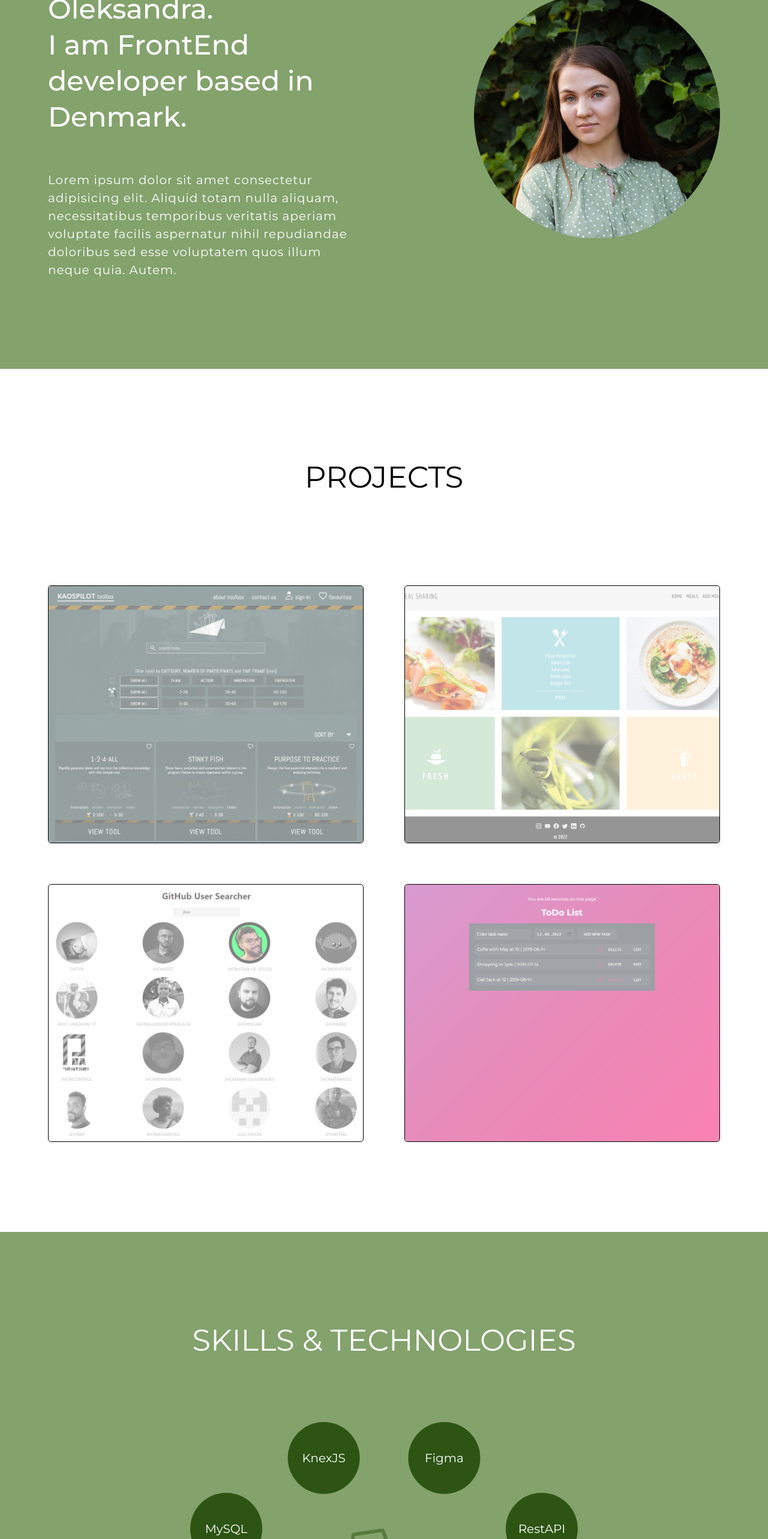
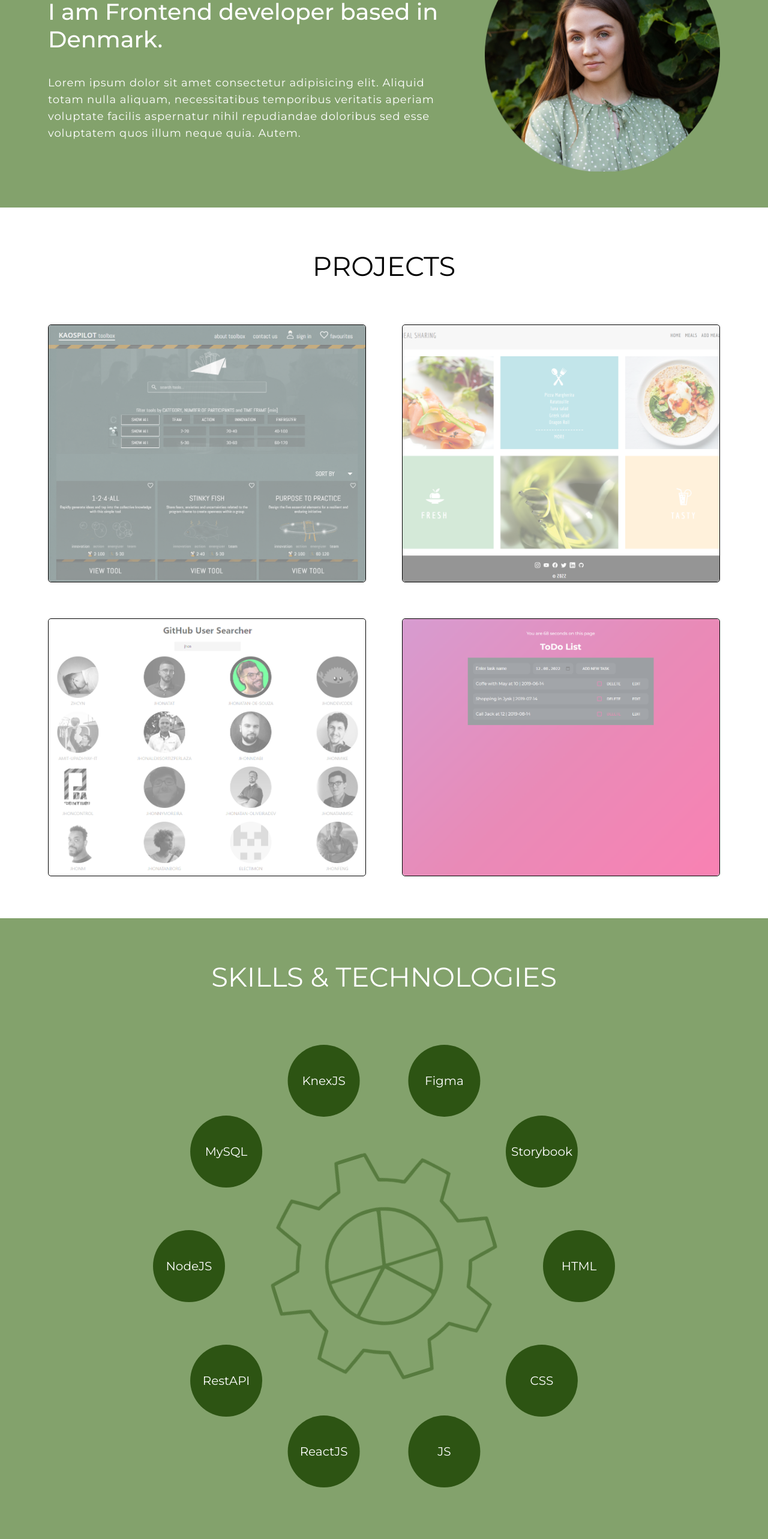
Before and after one commit to oleksandra-lavryk/oleksandra-lavryk-portfolio, a React (Create React App) app in the folder oleksandra-lavryk-portfolio/: page / in a window 1280 px wide. Shown: the part 220-2786 px from the top of the page at 60% size. Built offline with nearby package versions, Linux system fonts and the light colour scheme.

Commit message:
skill items css fixed

```diff
--- a/oleksandra-lavryk-portfolio/package.json
+++ b/oleksandra-lavryk-portfolio/package.json
@@ -9,6 +9,7 @@
     "react": "^18.2.0",
     "react-dom": "^18.2.0",
     "react-scripts": "5.0.1",
+    "styled-components": "^5.3.5",
     "web-vitals": "^2.1.4"
   },
   "scripts": {
--- a/oleksandra-lavryk-portfolio/src/components/About/About.css
+++ b/oleksandra-lavryk-portfolio/src/components/About/About.css
@@ -1,16 +1,16 @@
 #about-section {
-  padding-top: 85px;
-  padding-bottom: 150px;
+  padding: 55px 0;
   background-color: #83A26C;
 }
 
 #about-section>.container {
   display: flex;
   align-items: center;
+  justify-content: space-between;
 }
 
 .about-text {
-  max-width: 1050px;
+  width: 60%;
   text-align: left;
   color: #ffffff;
 }
@@ -24,5 +24,18 @@
 }
 
 .about-photo {
-  margin-left: 200px;
+  width: 35%;
 }
+
+.about-photo img {
+  margin: auto;
+  max-width: 100%;
+}
+
+@media screen and (max-width: 1599px) {
+  .about-text p {
+    margin-top: 35px;
+    font-size: 18px;
+    line-height: 28px;
+  }
+}
--- a/oleksandra-lavryk-portfolio/src/components/About/About.jsx
+++ b/oleksandra-lavryk-portfolio/src/components/About/About.jsx
@@ -6,7 +6,7 @@ export default function About() {
       <div className="container">
         <div className="about-text">
           <h3>Hi, My name is Oleksandra.</h3>
-          <h3>I am FrontEnd developer based in Denmark.</h3>
+          <h3>I am Frontend developer based in Denmark.</h3>
           <p>
             Lorem ipsum dolor sit amet consectetur adipisicing elit. Aliquid
             totam nulla aliquam, necessitatibus temporibus veritatis aperiam
--- a/oleksandra-lavryk-portfolio/src/components/Contacts/Contacts.css
+++ b/oleksandra-lavryk-portfolio/src/components/Contacts/Contacts.css
@@ -1,5 +1,5 @@
 #contacts-section {
-  padding: 150px 0;
+  padding: 100px 0;
   background-color: #2D5413;
   color: #ffffff;
 }
@@ -28,3 +28,9 @@
 .contacts-social-icons a:hover>img {
   filter: invert(1);
 }
+
+@media screen and (max-width: 1599px) {
+  #contacts-section {
+    padding: 70px 0;
+  }
+}
--- a/oleksandra-lavryk-portfolio/src/components/Education/Education.css
+++ b/oleksandra-lavryk-portfolio/src/components/Education/Education.css
@@ -1,8 +1,9 @@
 #education-section {
-  padding-bottom: 150px;
+  padding-bottom: 100px;
   background-image: url("../../../public/assets/education-background.svg");
   background-repeat: no-repeat;
   background-position: 98% top;
+  background-size: 350px;
 }
 
 
@@ -11,3 +12,10 @@
   background-repeat: no-repeat;
   background-size: contain;
 }
+
+@media screen and (max-width: 1599px) {
+  #education-section {
+    padding-bottom: 70px;
+    background-size: 240px;
+  }
+}
--- a/oleksandra-lavryk-portfolio/src/components/Experience/Experience.css
+++ b/oleksandra-lavryk-portfolio/src/components/Experience/Experience.css
@@ -1,5 +1,5 @@
 #experience-section {
-  padding: 150px 0;
+  padding: 100px 0;
   background-image: url("../../../public/assets/experience-background.svg");
   background-repeat: no-repeat;
   background-position: left top;
@@ -12,3 +12,10 @@
   background-repeat: no-repeat;
   background-size: contain;
 }
+
+@media screen and (max-width: 1599px) {
+  #experience-section {
+    padding: 70px 0;
+    background-size: 260px;
+  }
+}
--- a/oleksandra-lavryk-portfolio/src/components/Header/Header.css
+++ b/oleksandra-lavryk-portfolio/src/components/Header/Header.css
@@ -37,6 +37,7 @@ header>.container {
 }
 
 .languages {
+  /* opacity: 0; */
   margin-left: auto;
 }
 
--- a/oleksandra-lavryk-portfolio/src/components/ProjectsSection/ProjectsSection.css
+++ b/oleksandra-lavryk-portfolio/src/components/ProjectsSection/ProjectsSection.css
@@ -1,9 +1,19 @@
 #projects-section {
-  padding: 150px 0;
+  padding: 100px 0;
 }
 
 .project-grid-wrapper {
   display: grid;
   grid-template-columns: 1fr 1fr;
-  grid-gap: 68px;
+  gap: 68px;
 }
+
+@media screen and (max-width: 1599px) {
+  #projects-section {
+    padding: 70px 0;
+  }
+
+  .project-grid-wrapper {
+    gap: 60px;
+  }
+}
--- a/oleksandra-lavryk-portfolio/src/components/Skills/Skills.css
+++ b/oleksandra-lavryk-portfolio/src/components/Skills/Skills.css
@@ -1,6 +1,11 @@
 #skills-section {
-  padding: 150px 0;
+  padding-top: 100px;
+  padding-bottom: 160px;
   background: #83A26C;
+}
+
+#skills-section h2 {
+  margin-bottom: 130px;
 }
 
 #skills-section h2,
@@ -60,42 +65,9 @@
   font-size: 20px;
 }
 
-.skill-item:first-child {
-  transform: translateX(325px);
+@media screen and (max-width: 1599px) {
+  #skills-section {
+    padding-top: 70px;
+    padding-bottom: 130px;
+  }
 }
-
-.skill-item:nth-child(2) {
-  transform: rotate(36deg) translateX(325px) rotate(-36deg);
-}
-
-.skill-item:nth-child(3) {
-  transform: rotate(72deg) translateX(325px) rotate(-72deg);
-}
-
-.skill-item:nth-child(4) {
-  transform: rotate(108deg) translateX(325px) rotate(-108deg);
-}
-
-.skill-item:nth-child(5) {
-  transform: rotate(144deg) translateX(325px) rotate(-144deg);
-}
-
-.skill-item:nth-child(6) {
-  transform: rotate(180deg) translateX(325px) rotate(-180deg);
-}
-
-.skill-item:nth-child(7) {
-  transform: rotate(216deg) translateX(325px) rotate(-216deg);
-}
-
-.skill-item:nth-child(8) {
-  transform: rotate(252deg) translateX(325px) rotate(-252deg);
-}
-
-.skill-item:nth-child(9) {
-  transform: rotate(288deg) translateX(325px) rotate(-288deg);
-}
-
-.skill-item:nth-child(10) {
-  transform: rotate(324deg) translateX(325px) rotate(-324deg);
-}
--- a/oleksandra-lavryk-portfolio/src/components/Skills/Skills.jsx
+++ b/oleksandra-lavryk-portfolio/src/components/Skills/Skills.jsx
@@ -1,21 +1,25 @@
 import "./Skills.css";
+import { skills } from "../../data/skills";
+
+const skillTranslateDeg = skills.length !== 0 ? 360 / skills.length : 0;
 
 export default function Skills() {
   return (
     <section id="skills-section">
       <h2>Skills &#38; Technologies</h2>
-
       <div className="skill-container">
-        <div className="skill-item">HTML</div>
-        <div className="skill-item">CSS</div>
-        <div className="skill-item">JS</div>
-        <div className="skill-item">ReactJS</div>
-        <div className="skill-item">API</div>
-        <div className="skill-item">NodeJS</div>
-        <div className="skill-item">MySQL</div>
-        <div className="skill-item">KnexJS</div>
-        <div className="skill-item">Figma</div>
-        <div className="skill-item">RestAPI</div>
+        {skills.map((item, index) => {
+          let divTransformStyle = {
+            transform: `rotate(${
+              index * skillTranslateDeg
+            }deg) translateX(325px) rotate(${-index * skillTranslateDeg}deg)`,
+          };
+          return (
+            <div className="skill-item" key={item.id} style={divTransformStyle}>
+              {item.name}
+            </div>
+          );
+        })}
         <div className="skill-background-image"></div>
       </div>
     </section>
--- /dev/null
+++ b/oleksandra-lavryk-portfolio/src/data/skills.js
@@ -0,0 +1,43 @@
+const skills = [
+  {
+    id: 1,
+    name: "HTML",
+  },
+  {
+    id: 2,
+    name: "CSS",
+  },
+  {
+    id: 3,
+    name: "JS",
+  },
+  {
+    id: 4,
+    name: "ReactJS",
+  },
+  {
+    id: 5,
+    name: "RestAPI",
+  },
+  {
+    id: 6,
+    name: "NodeJS",
+  },
+  {
+    id: 7,
+    name: "MySQL",
+  },
+  {
+    id: 8,
+    name: "KnexJS",
+  },
+  {
+    id: 9,
+    name: "Figma",
+  },
+  {
+    id: 10,
+    name: "Storybook",
+  },
+];
+export { skills };
--- a/oleksandra-lavryk-portfolio/src/index.css
+++ b/oleksandra-lavryk-portfolio/src/index.css
@@ -4,6 +4,7 @@
   box-sizing: border-box;
   padding: 0;
   margin: 0;
+
 }
 
 body {
@@ -31,7 +32,7 @@ h2 {
   font-weight: 400;
   font-size: 50px;
   text-transform: uppercase;
-  margin-bottom: 150px;
+  margin-bottom: 100px;
 }
 
 h3 {
@@ -45,7 +46,7 @@ h3 {
   text-align: left;
   padding-left: 45px;
   padding-top: 5px;
-  max-width: 890px;
+  max-width: 1000px;
   margin: auto;
 }
 
@@ -76,3 +77,19 @@ h3 {
   width: 33px;
   height: 33px;
 }
+
+@media screen and (max-width: 1599px) {
+  h2 {
+    font-size: 45px;
+    margin-bottom: 70px;
+  }
+
+  h3 {
+    font-size: 38px;
+    line-height: 46px;
+  }
+
+  .text-paragraph-item {
+    max-width: 890px;
+  }
+}
```
Also changed, not shown: 1 other file (tests, documents, lock files or other folders).
